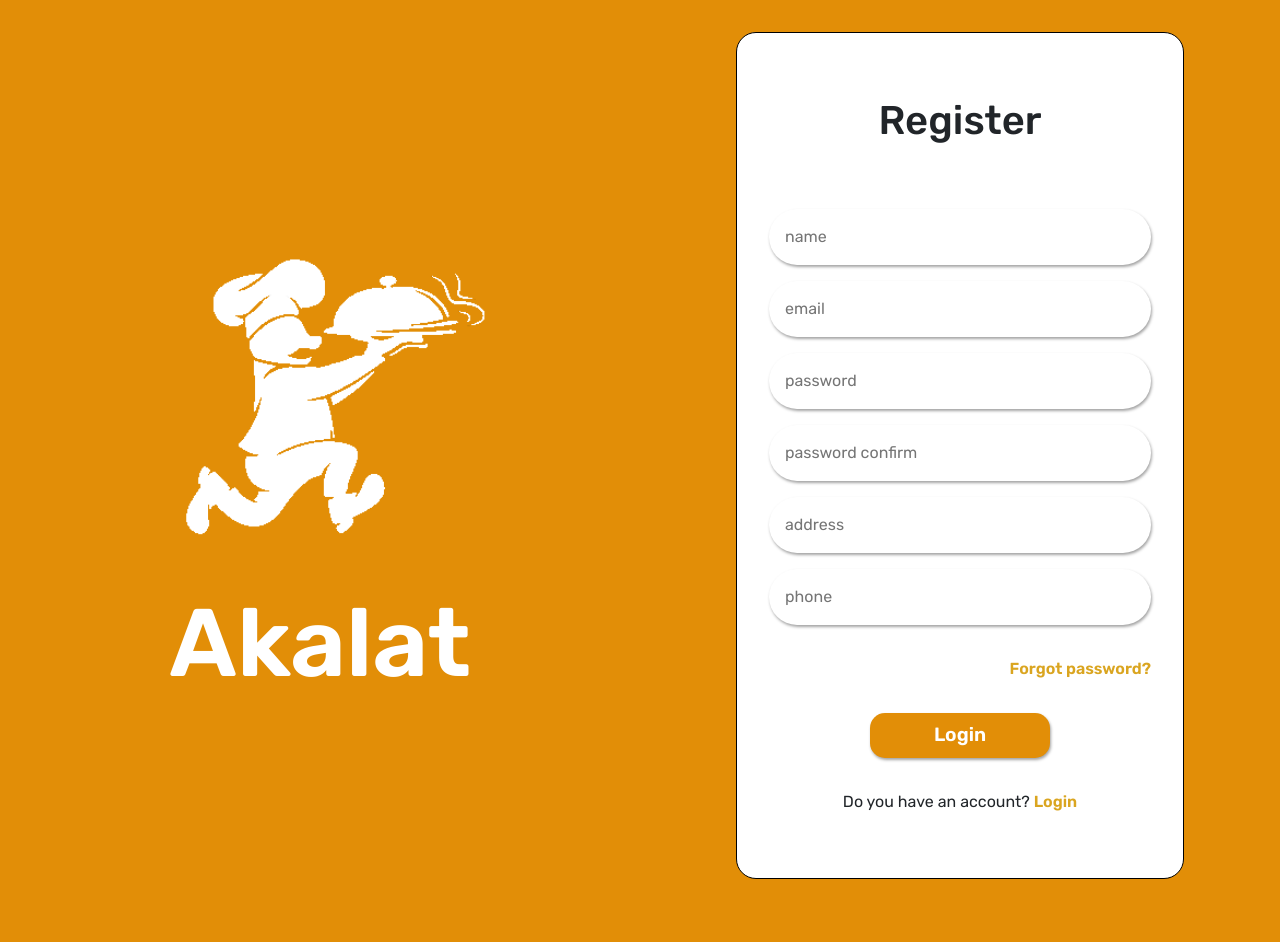
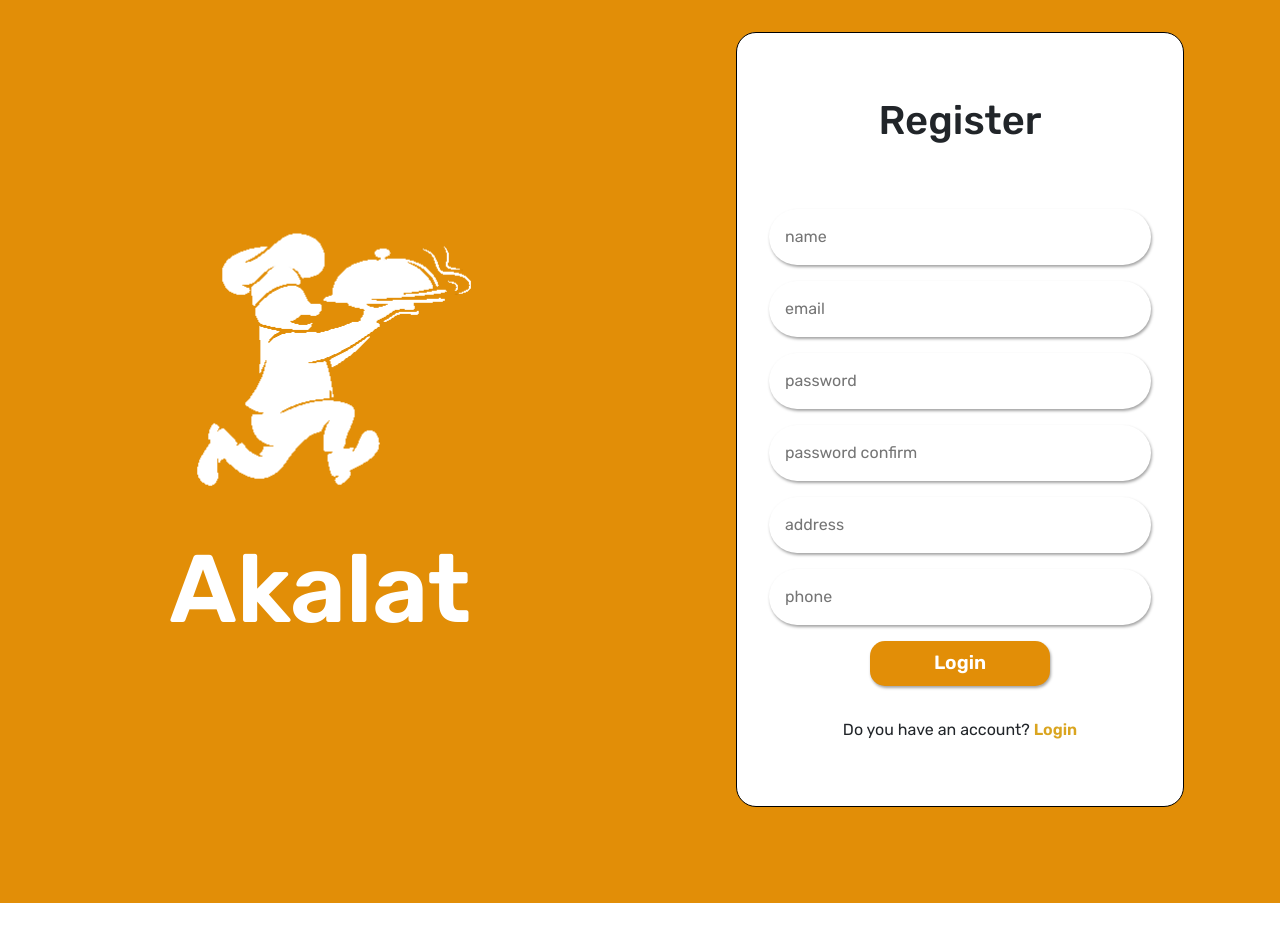
Before and after one commit to MoWafy001/akalat-frontend, a React (Create React App) app: page /register in a window 1280 px wide. Shown: the top 942 px of the page. After the commit the page ends 903 px from the top, so only its background shows below. Built offline with nearby package versions, Linux system fonts and the light colour scheme.

Commit message:
fix: remove forget

```diff
--- a/src/pages/Login.tsx
+++ b/src/pages/Login.tsx
@@ -51,9 +51,9 @@ export const Login = ({ login }: { login: Function }) => {
           <input type="text" name="email" placeholder="email" />
           <input type="password" name="password" placeholder="password" />
         </div>
-        <Link to="/forgot" className="forgot-link">
+        {/* <Link to="/forgot" className="forgot-link">
           Forgot password?
-        </Link>
+        </Link> */}
 
         <button className="auth-button" type="submit">
           Login
--- a/src/pages/RD-Login.tsx
+++ b/src/pages/RD-Login.tsx
@@ -83,9 +83,9 @@ export const RDLogin = ({ login }: { login: Function }) => {
           </div>
         </div>
 
-        <Link to="/forgot" className="forgot-link">
+        {/* <Link to="/forgot" className="forgot-link">
           Forgot password?
-        </Link>
+        </Link> */}
 
         <button className="auth-button" type="submit">
           Login
--- a/src/pages/Register.tsx
+++ b/src/pages/Register.tsx
@@ -73,9 +73,9 @@ export const Register = () => {
           <input required type="text" name="address" placeholder="address" />
           <input required type="text" name="phone" placeholder="phone" />
         </div>
-        <Link to="/forgot" className="forgot-link">
+        {/* <Link to="/forgot" className="forgot-link">
           Forgot password?
-        </Link>
+        </Link> */}
 
         <button className="auth-button" type="submit">
           Login
```
